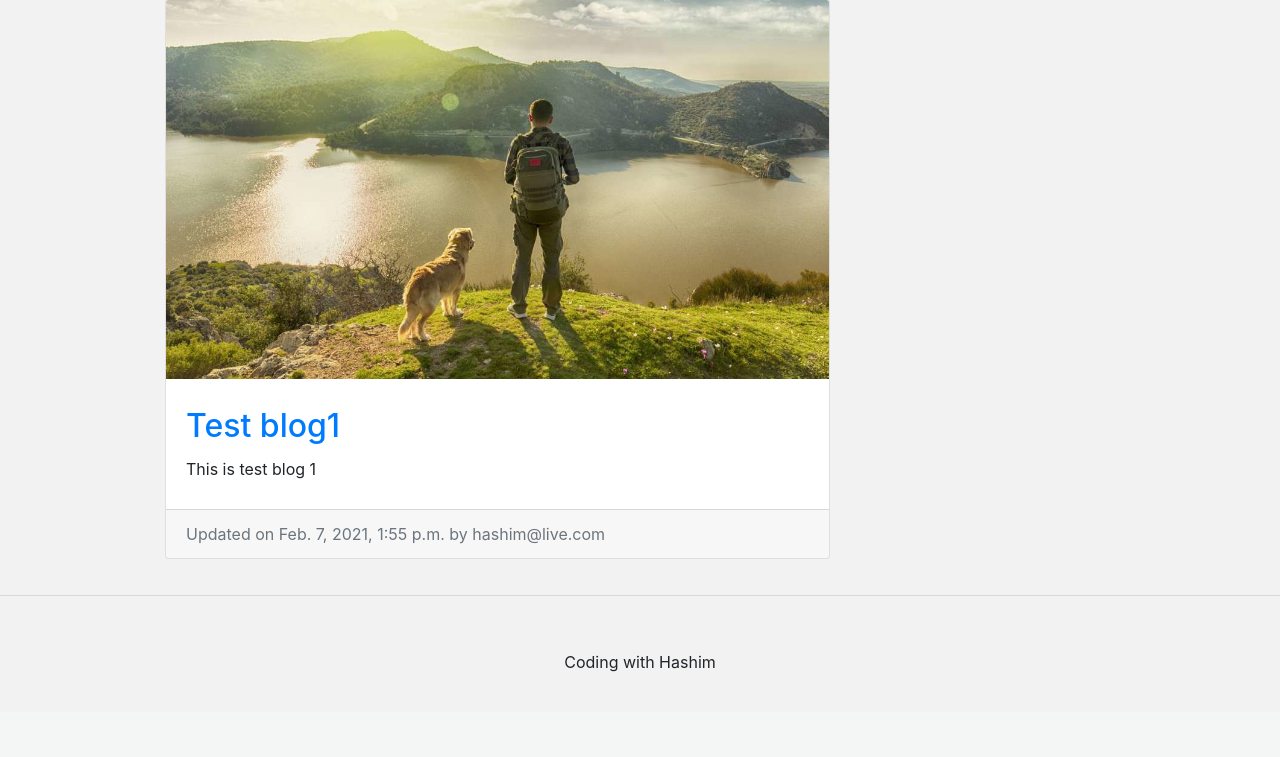
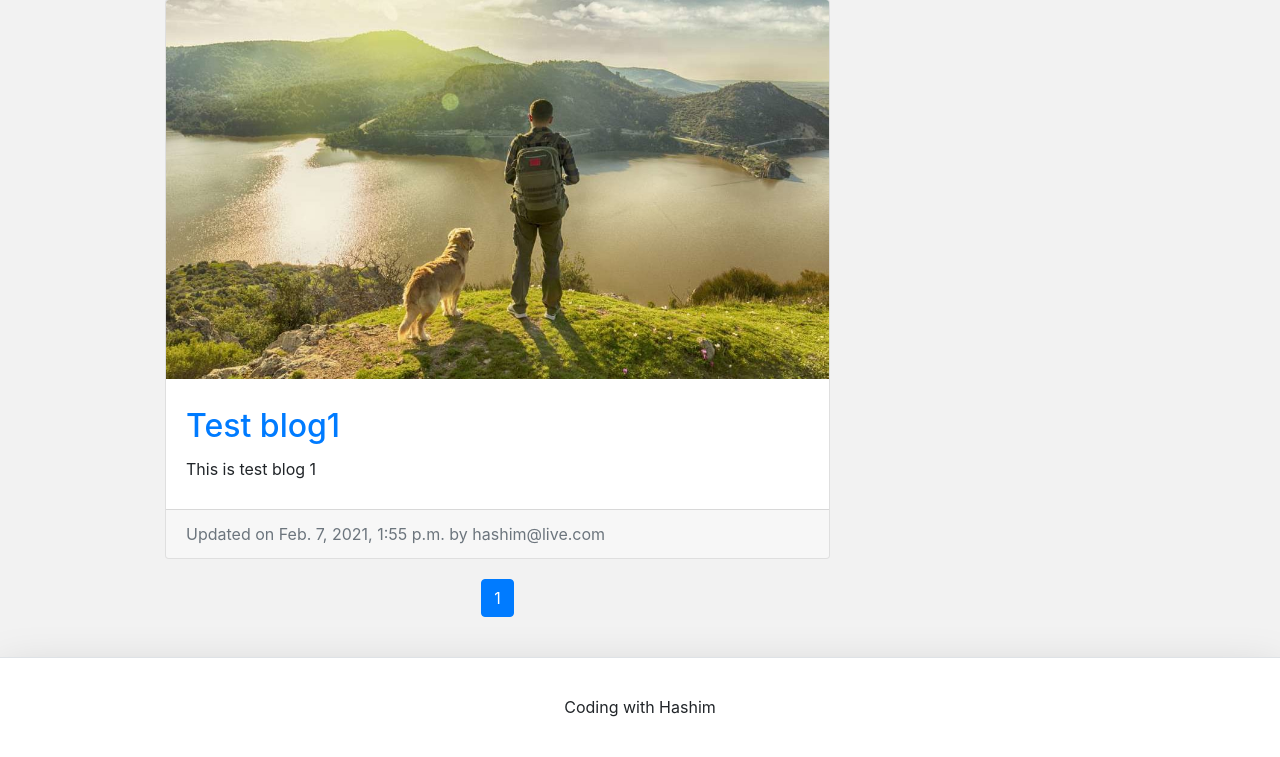
Before and after one commit to hashimTahir/Python-Django-Playground, a Django app: page / in a window 1280 px wide. Shown: the part 2081-2838 px from the top of the page. Before the commit the page ends 2753 px from the top, so only its background shows below. Run offline with Django 3.2, Linux system fonts and the light colour scheme; data comes from the database, SQL or seed files in the repository; some libraries are stand-ins or nearby versions.

Commit message:
Pagination to blog posts added. Non author cant edit the blog fixed.

```diff
--- /dev/null
+++ b/blog/templates/blog/snippets/blog_post_pagination.html
@@ -0,0 +1,36 @@
+<!-- FILTERED Pagination -->
+<div class="d-flex flex-column m-auto pagination mt-5">
+    <nav aria-label="Page navigation">
+        <ul class="pagination pg-grey justify-content-center">
+            {% if blog_posts.has_previous %}
+            <li class="page-item">
+                <a class="page-link"
+                    href="?{% if query %}q={{query}}&{% endif %}page={{ blog_posts.previous_page_number }}">&laquo;
+                    Previous</a>
+            </li>
+            {% endif %}
+
+            {% for i in blog_posts.paginator.page_range %}
+            {% if blog_posts.number == i %}
+            <li class="page-item active"><a class="page-link">{{ i }}</a></li>
+            {% else %}
+            <li class="page-item"><a class="page-link" href="?{% if query %}q={{query}}&{% endif %}page={{ i }}">{{ i
+                    }}</a></li>
+            {% endif %}
+            {% endfor %}
+
+            {% if blog_posts.has_next %}
+            <li class="page-item">
+                <a class="page-link"
+                    href="?{% if query %}q={{query}}&{% endif %}page={{ blog_posts.next_page_number }}">Next</a>
+            </li>
+            <li class="page-item">
+                <a class="page-link"
+                    href="?{% if query %}q={{query}}&{% endif %}page={{ blog_posts.paginator.num_pages }}">Last
+                    &raquo;</a>
+            </li>
+            {% endif %}
+        </ul>
+    </nav>
+</div>
+<!-- end pagination-->
--- a/blog/views.py
+++ b/blog/views.py
@@ -1,6 +1,7 @@
 from django.shortcuts import render, redirect, get_object_or_404
 from django.db.models import Q
 from blog.models import BlogPost
+from django.http import HttpResponse
 from blog.forms import CreateBlogPostForm, UpdateBlogPostForm
 from account.models import Account
 
@@ -43,6 +44,10 @@ def edit_blog_view(request, slug):
         return redirect('must_authenticate')
 
     blog_post = get_object_or_404(BlogPost, slug=slug)
+
+# Non author cant edit.
+    if blog_post.author != user:
+        return HttpResponse('You are not the author of that post.')
     if request.POST:
         form = UpdateBlogPostForm(
             request.POST or None, request.FILES or None, instance=blog_post)
--- a/personal/templates/personal/home.html
+++ b/personal/templates/personal/home.html
@@ -70,6 +70,10 @@
 			</div>
 			{% endif %}
 			<!-- End Blog posts-->
+
+			<!-- Pagination -->
+			{% include 'blog/snippets/blog_post_pagination.html' with blog_posts=blog_posts %}
+
 		</div>
 		<!-- end blog feed -->
 
--- a/personal/views.py
+++ b/personal/views.py
@@ -2,8 +2,10 @@ from django.shortcuts import render
 from blog.models import BlogPost
 from operator import attrgetter
 from blog.views import get_blog_queryset
+from django.core.paginator import EmptyPage, PageNotAnInteger, Paginator
+# Create your views here.
 
-# Create your views here.
+BLOG_POSTS_PER_PAGE = 10
 
 
 def home_screen_view(request):
@@ -11,7 +13,7 @@ def home_screen_view(request):
 
     query = ""
     if request.GET:
-        query = request.GET['q']
+        query = request.GET.get('q', '')
         context['query'] = str(query)
 
     # Sort the blog post by date updated
@@ -20,4 +22,17 @@ def home_screen_view(request):
 
     context['blog_posts'] = blog_posts
 
+    # Pagination
+    page = request.GET.get('page', 1)
+    blog_posts_paginator = Paginator(blog_posts, BLOG_POSTS_PER_PAGE)
+    try:
+        blog_posts = blog_posts_paginator.page(page)
+    except PageNotAnInteger:
+        blog_posts = blog_posts_paginator.page(BLOG_POSTS_PER_PAGE)
+    except EmptyPage:
+        blog_posts = blog_posts_paginator.page(
+            blog_posts_paginator.num_pages)
+
+    context['blog_posts'] = blog_posts
+
     return render(request, "personal/home.html", context)
--- a/templates/snippets/footer.html
+++ b/templates/snippets/footer.html
@@ -1,15 +1,13 @@
 <style type="text/css">
-	.footer{
-		min-height: 100px;
-	}
+    .footer {
+        min-height: 100px;
+    }
 </style>
 
 <!-- Footer -->
-<hr>
-<div class="d-flex flex-row align-items-center footer">
-    <p class="m-auto">
-        Coding with Hashim
-    </p>
+<br>
+<div class="d-flex flex-row align-items-center footer  bg-white border-top shadow-lg">
+    <p class="m-auto">Coding with Hashim</p>
 </div>
 <!-- End Footer -->
 
```
